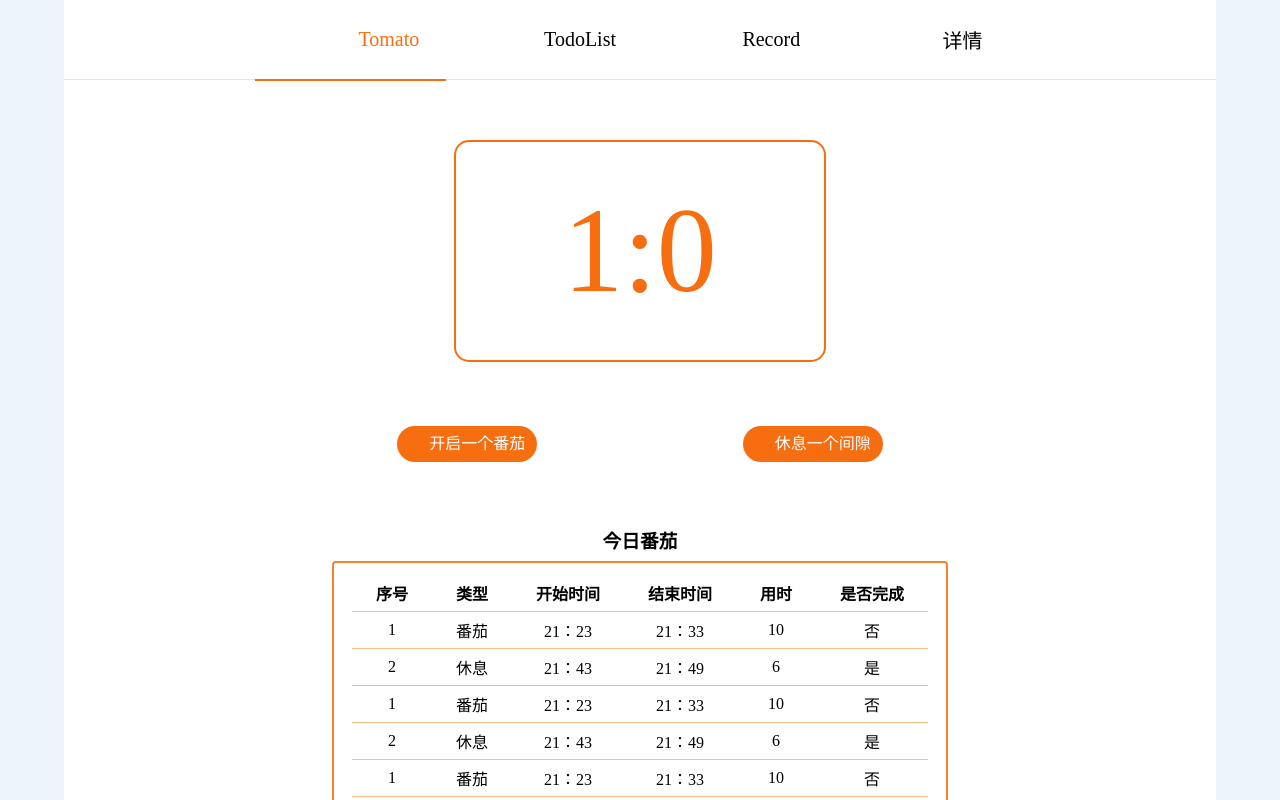
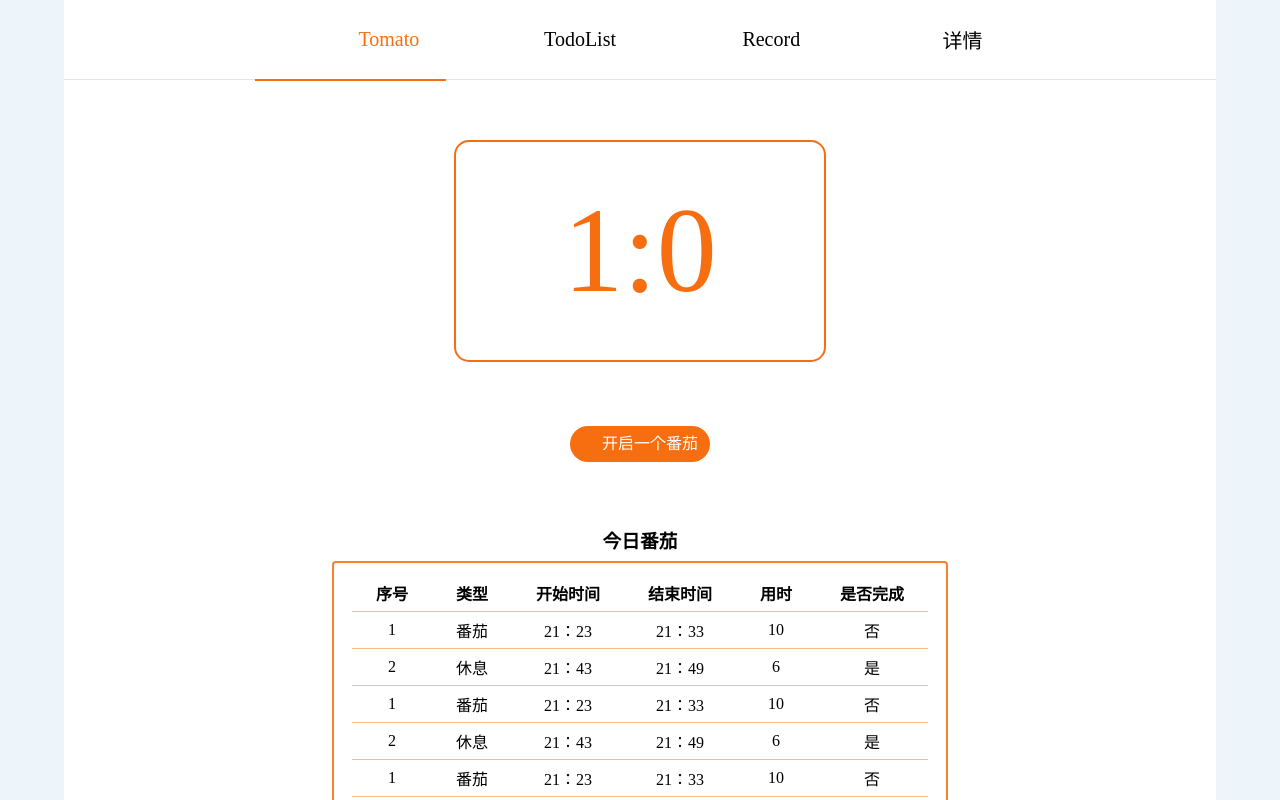
Before and after one commit to 1446450047/Tomato-ToDo, a React (Create React App) app: page /tomato in a window 1280 px wide. Shown: the top 800 px of the page. Built offline with nearby package versions, Linux system fonts and the light colour scheme.

Commit message:
删除休息的按钮

```diff
--- a/src/components/main/Tomato.jsx
+++ b/src/components/main/Tomato.jsx
@@ -52,9 +52,6 @@ function Tomato() {
         }, 1000);
         setIntervalId(newIntervalId);
     };
-    const handleSpace = function () {
-        console.log(minute, second);
-    };
     return (
         <TomatoWrapper>
             <Timing ref={timing}>
@@ -64,7 +61,6 @@ function Tomato() {
             </Timing>
             <ButtonGroup>
                 <Button onClick={handleTomato}><Icon symbolName={doing? "end" : "begin"} /> 开启一个番茄</Button>
-                <Button onClick={handleSpace}><Icon symbolName={doing? "end" : "begin"} /> 休息一个间隙</Button>
             </ButtonGroup>
             <h3>今日番茄</h3>
             <TomatoLists>
```
